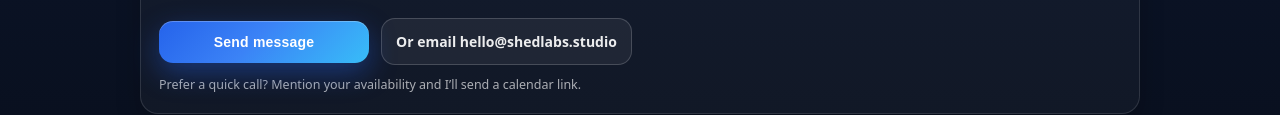
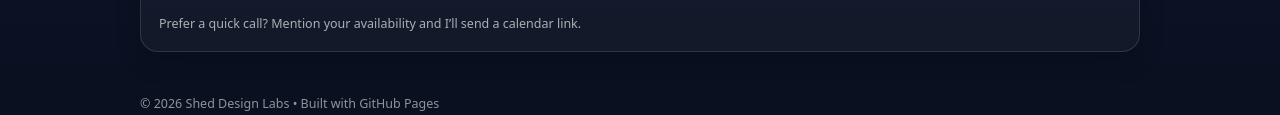
Before and after one commit to fencehopping/ShedLabs, a plain HTML site: page index.html in a window 1280 px wide. Shown: the part 1967-2082 px from the top of the page. Drawn offline with Linux system fonts and the light colour scheme.

Commit message:
Update index.html

```diff
--- a/index.html
+++ b/index.html
@@ -522,7 +522,6 @@
 
           <div class="cta-row">
             <a class="btn primary" href="#contact">Request a consult</a>
-            <a class="btn" href="mailto:hello@shedlabs.studio">Email: hello@shedlabs.studio</a>
           </div>
 
           <p class="mini">
@@ -712,11 +711,6 @@
 
         <input type="text" name="_gotcha" style="display:none" />
 
-        <div class="form-actions">
-          <button class="btn primary" type="submit">Send message</button>
-          <a class="btn" href="mailto:hello@shedlabs.studio">Or email hello@shedlabs.studio</a>
-        </div>
-
         <div class="note">
           Prefer a quick call? Mention your availability and I’ll send a calendar link.
         </div>
```
